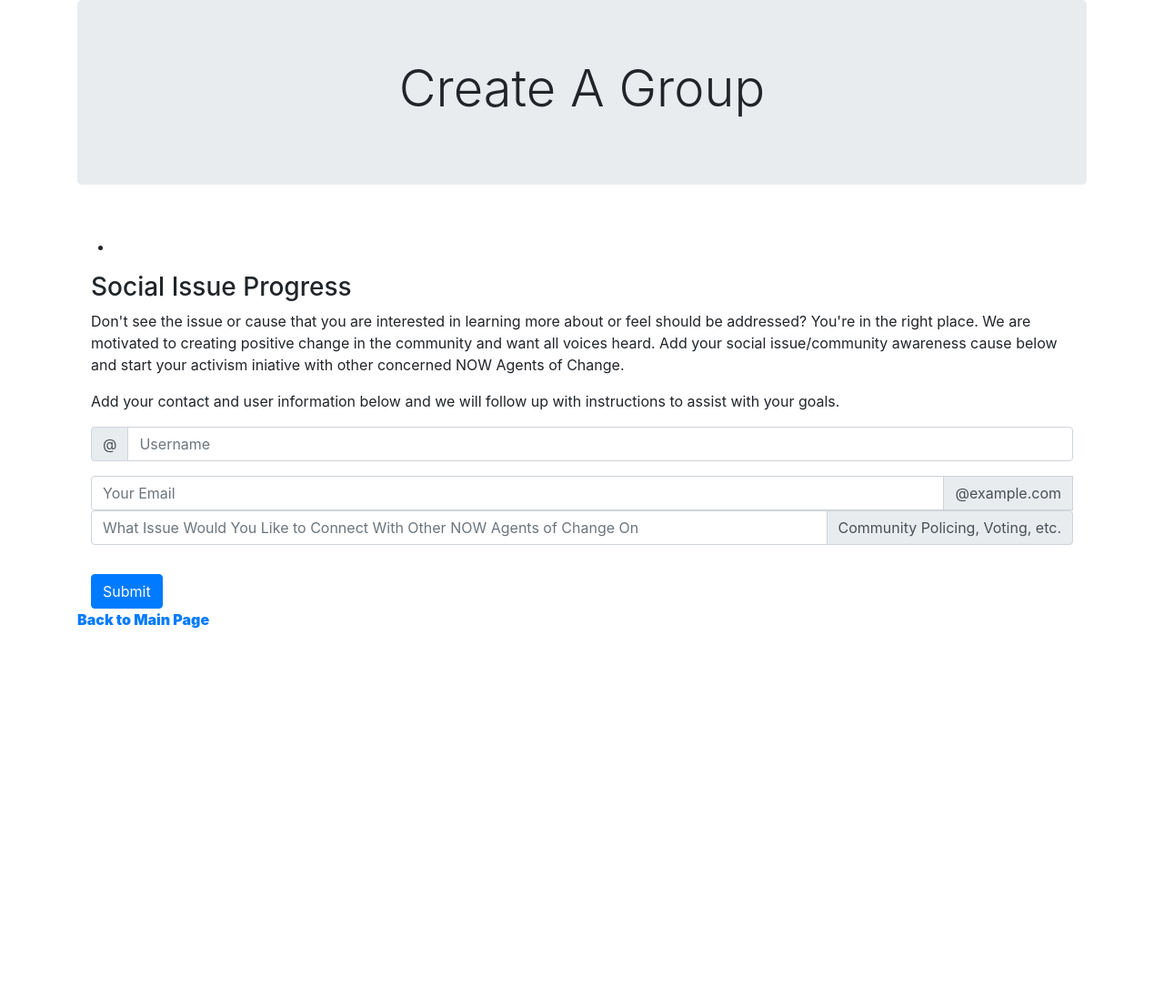
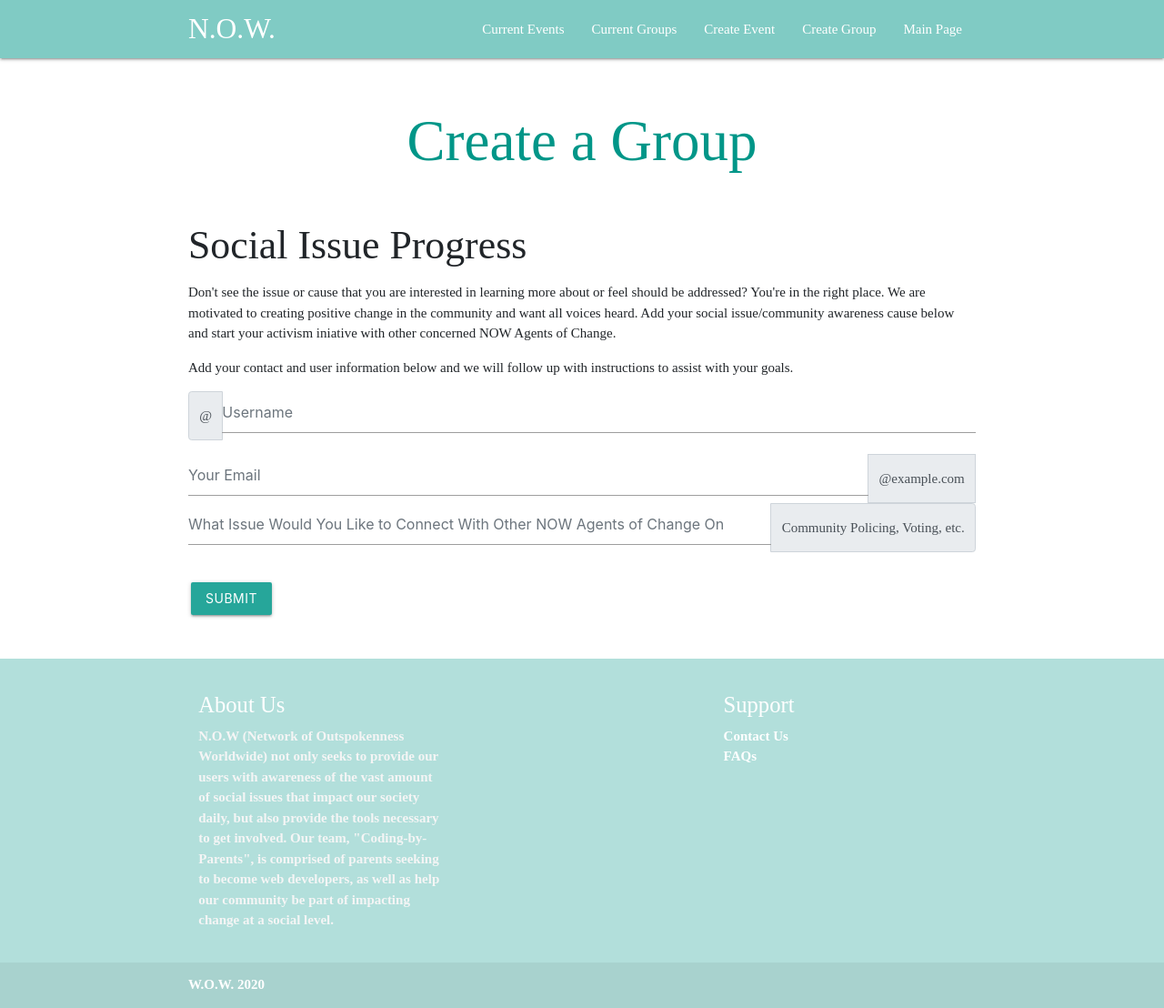
Before and after one commit to FellsWeb/Project_1, a plain HTML site: page group-add.html in a window 1280 px wide. Shown: the whole page at 91% size. Before the commit the page ends 800 px from the top, so only its background shows below. Drawn offline with nearby package versions, Linux system fonts and the light colour scheme; a web font is replaced by a local one.

Commit message:
update styling of create group page

```diff
--- a/event.html
+++ b/event.html
@@ -7,8 +7,8 @@
     <meta http-equiv="X-UA-Compatible" content="ie=edge">
     <link rel="stylesheet" href="https://cdnjs.cloudflare.com/ajax/libs/materialize/1.0.0/css/materialize.min.css"
         media="screen,projection" />
+    <link href="css/event-form.css" type="text/css" rel="stylesheet" media="screen,projection" />
     <link href="https://fonts.googleapis.com/css?family=Scheherazade&display=swap" rel="stylesheet">
-    <link href="css/event-form.css" type="text/css" rel="stylesheet" media="screen,projection" />
     <script src="https://www.gstatic.com/firebasejs/7.8.0/firebase-app.js"></script>
     <script src="https://www.gstatic.com/firebasejs/7.8.0/firebase-database.js"></script>
 
@@ -37,9 +37,16 @@
         </div>
     </nav>
     <div class="section no-pad-bot" id="index-banner">
+        <div class="row">
+            <div class="col sm12 l12">
                 <div class="container">
                     <h1 class="header center teal-text">Create Your Event</h1>
-            <div class="popup-overlay teal-text white-background" id= "overlay">
+                </div>
+            </div>
+        </div>
+    </div>
+
+    <div class="popup-overlay teal-text white-background" id="overlay">
         <div class="popup-content" id="alert">
             <button class="close teal lighten-2">Ok</button>
         </div>
@@ -64,13 +71,17 @@
                                     <div class="input-field col s12" id=socialcause-input>
                                         <select>
                                             <option value="" disabled selected>Select a Category</option>
-                                          <option value="Bullying"><a href="#!" ></a>Bullying</a></option>
-                                          <option value="ClimateChange"><a href="#!">Climate Change</a></option>
-                                          <option value="DomesticViolence"><a href="#!" >Domestic Violence</a></option>
-                                          <option value="Gun Control"><a href="#!" >Gun Control</a></option>
-                                          <option value="Inequality"><a href="#!" >Inequality</a></option>
-                                          <option value="Mental Health"><a href="#!" >Mental Health</a></option>
-                                          <option value="Women's Rights"><a href="#!" >Women's Rights</a></option>
+                                            <option value="Bullying"><a href="#!"></a>Bullying</a></option>
+                                            <option value="ClimateChange"><a href="#!">Climate Change</a>
+                                            </option>
+                                            <option value="DomesticViolence"><a href="#!">Domestic Violence</a>
+                                            </option>
+                                            <option value="Gun Control"><a href="#!">Gun Control</a></option>
+                                            <option value="Inequality"><a href="#!">Inequality</a></option>
+                                            <option value="Mental Health"><a href="#!">Mental Health</a>
+                                            </option>
+                                            <option value="Women's Rights"><a href="#!">Women's Rights</a>
+                                            </option>
                                         </select>
                                         <label>Social Cause</label>
                                     </div>
@@ -105,8 +116,6 @@
                     </div>
                 </div>
             </div>
-
-
         </div>
     </div>
 
@@ -115,11 +124,14 @@
             <div class="row">
                 <div class="col l6 s12">
                     <h5 class="white-text">About Us</h5>
-                    <p class="grey-text text-lighten-4">N.O.W (Network of Outspokenness Worldwide) not only seeks to
+                    <p class="grey-text text-lighten-4">N.O.W (Network of Outspokenness Worldwide) not only
+                        seeks to
                         provide our users with
-                        awareness of the vast amount of social issues that impact our society daily, but also provide
+                        awareness of the vast amount of social issues that impact our society daily, but also
+                        provide
                         the tools necessary
-                        to get involved. Our team, "Coding-by-Parents", is comprised of parents seeking to become web
+                        to get involved. Our team, "Coding-by-Parents", is comprised of parents seeking to
+                        become web
                         developers, as well as help our community
                         be part of impacting change at a social level. </p>
                 </div>
@@ -144,21 +156,16 @@
             </div>
         </div>
         </div>
-
         <div class="footer-copyright">
             <div class="container">
                 <div class="white-text teal-lighten-3">W.O.W. 2020</div>
             </div>
         </div>
     </footer>
-
+</body>
+</html>
     <script src="https://ajax.googleapis.com/ajax/libs/jquery/3.4.1/jquery.min.js"></script>
-
     <script src="https://cdnjs.cloudflare.com/ajax/libs/moment.js/2.24.0/moment.min.js"></script>
     <script src="./javascript/config.js"></script>
     <script src="./javascript/app.js"></script>
     <script src="https://cdnjs.cloudflare.com/ajax/libs/materialize/1.0.0/js/materialize.min.js"></script>
-
-</body>
-
-</html>
--- a/group-add.html
+++ b/group-add.html
@@ -1,5 +1,6 @@
 <!DOCTYPE html>
 <html lang="en">
+
 <head>
   <title>Add Your Cause</title>
   <meta charset="utf-8">
@@ -8,30 +9,51 @@
   <script src="https://ajax.googleapis.com/ajax/libs/jquery/3.4.1/jquery.min.js"></script>
   <script src="https://cdnjs.cloudflare.com/ajax/libs/popper.js/1.16.0/umd/popper.min.js"></script>
   <script src="https://maxcdn.bootstrapcdn.com/bootstrap/4.4.1/js/bootstrap.min.js"></script>
+  <link href="https://fonts.googleapis.com/css?family=Scheherazade&display=swap" rel="stylesheet">
+  <link rel="stylesheet" href="https://cdnjs.cloudflare.com/ajax/libs/materialize/1.0.0/css/materialize.min.css"
+    media="screen,projection" />
+  <link href="css/event-form.css" type="text/css" rel="stylesheet" media="screen,projection" />
 </head>
+
 <body>
 
-    <div class="container" id="body">
-
-        <div class="jumbotron" id="jumbotron2">
-            <h1 class="display-4 text-center">Create A Group</h1>
-        </div>
-        <br>
-
-
-        <ul id="slide-out" class="sidenav">
-            <li><div class="user-view">
-              <div class="background">
-              </div>
-
-
+  <nav class="teal lighten-3" role="navigation">
+    <div class="nav-wrapper container"><a id="logo-container" href="index.html" class="brand-logo">N.O.W.</a>
+      <ul class="right hide-on-med-and-down">
+        <li><a href="current-events.html">Current Events</a></li>
+        <li><a href="#">Current Groups</a></li>
+        <li><a href="event.html">Create Event</li></a>
+        <li><a href="group-add.html">Create Group</a></li>
+        <li><a href="index.html">Main Page</a></li>
       </ul>
 
-
+      <ul id="nav-mobile" class="sidenav">
+        <li><a href="current-events.html">Current Events</a></li>
+        <li><a href="#">Current Groups</a></li>
+        <li><a href="event.html">Create Event</li></a>
+        <li><a href="group-add.html">Create Group</a></li>
+        <li><a href="index.html">Main Page</a></li>
+      </ul>
+      <a href="#" data-target="nav-mobile" class="sidenav-trigger"><i class="material-icons">Menu</i></a>
+    </div>
+  </nav>
+  <div class="section no-pad-bot" id="index-banner">
+    <div class="container">
+      <div class="row">
+        <div class="col sm12 l12">
+          <h1 class="header center teal-text">Create a Group</h1>
+        </div>
+      </div>
+    </div>
+  </div>
   <div class="container mt-3">
     <h3>Social Issue Progress</h3>
-  <p>Don't see the issue or cause that you are interested in learning more about or feel should be addressed? You're in the right place. We are motivated to creating positive change in the community and want all voices heard. Add your social issue/community awareness cause below and start your activism iniative with other concerned NOW Agents of Change.</p>
-  <p>Add your contact and user information below and we will follow up with instructions to assist with your goals.</p>
+    <p>Don't see the issue or cause that you are interested in learning more about or feel should be addressed?
+      You're in the right place. We are motivated to creating positive change in the community and want all voices
+      heard. Add your social issue/community awareness cause below and start your activism iniative with other
+      concerned NOW Agents of Change.</p>
+    <p>Add your contact and user information below and we will follow up with instructions to assist with your
+      goals.</p>
 
 
 
@@ -50,7 +72,9 @@
         </div> <br />
 
         <div class="input-group mb-3">
-            <input type="text" class="form-control" placeholder="What Issue Would You Like to Connect With Other NOW Agents of Change On" id="cause" name="Issue">
+          <input type="text" class="form-control"
+            placeholder="What Issue Would You Like to Connect With Other NOW Agents of Change On" id="cause"
+            name="Issue">
           <div class="input-group-append">
             <span class="input-group-text">Community Policing, Voting, etc. </span>
           </div>
@@ -64,15 +88,55 @@
   <b>
     <b>
 
+    </b>
 
+    <br>
+    <br>
+    <footer class="page-footer teal lighten-4">
+      <div class="container">
+        <div class="row">
+          <div class="col l6 s12">
+            <h5 class="white-text">About Us</h5>
+            <p class="grey-text text-lighten-4">N.O.W (Network of Outspokenness Worldwide) not only seeks to
+              provide our users with
+              awareness of the vast amount of social issues that impact our society daily, but also provide
+              the tools necessary
+              to get involved. Our team, "Coding-by-Parents", is comprised of parents seeking to become web
+              developers, as well as help our community
+              be part of impacting change at a social level. </p>
+          </div>
 
-    <a href="index.html">Back to Main Page</a>
-</b>
+          <div class="col l3 s12">
+            <h5 class="white-text"></h5>
+            <ul>
+              <li><a class="white-text" href="#!"></a></li>
+              <li><a class="white-text" href="#!"></a></li>
+              <li><a class="white-text" href="#!"></a></li>
+              <li><a class="white-text" href="#!"></a></li>
+            </ul>
+          </div>
+
+          <div class="col l3 s12">
+            <h5 class="white-text">Support</h5>
+            <ul>
+              <li><a class="white-text" href="#!">Contact Us</a></li>
+              <li><a class="white-text" href="#!">FAQs</a></li>
+            </ul>
+          </div>
+        </div>
+      </div>
+      </div>
+      <div class="footer-copyright">
+        <div class="container">
+          <div class="white-text teal-lighten-3">W.O.W. 2020</div>
+        </div>
+      </div>
+    </footer>
+  </body>
+  </html>
 
     <script src="https://ajax.googleapis.com/ajax/libs/jquery/3.4.1/jquery.min.js"></script>
     <script src="https://cdnjs.cloudflare.com/ajax/libs/moment.js/2.24.0/moment.min.js"></script>
+    <script src="https://cdnjs.cloudflare.com/ajax/libs/materialize/1.0.0/js/materialize.min.js"></script>
     <script src="config.js"></script>
     <script src="./javascript/app.js"></script>
-
-</body>
-</html>
```
Also changed, not shown: current-events.html (+3 -3 lines), index.html (+6 -1 lines), javascript/app.js (+1 -11 lines). Lines whose indentation alone changed are shown as unchanged.
